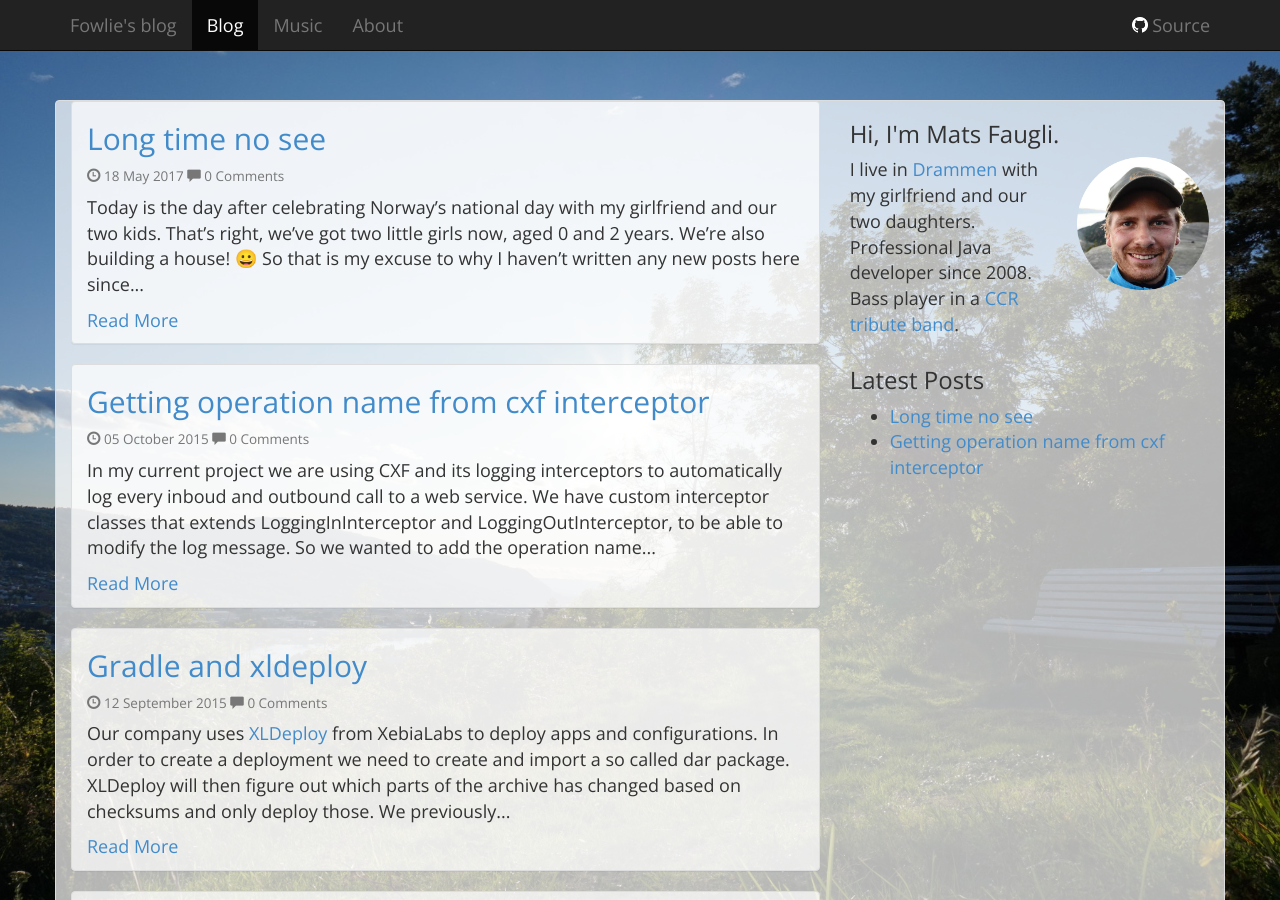
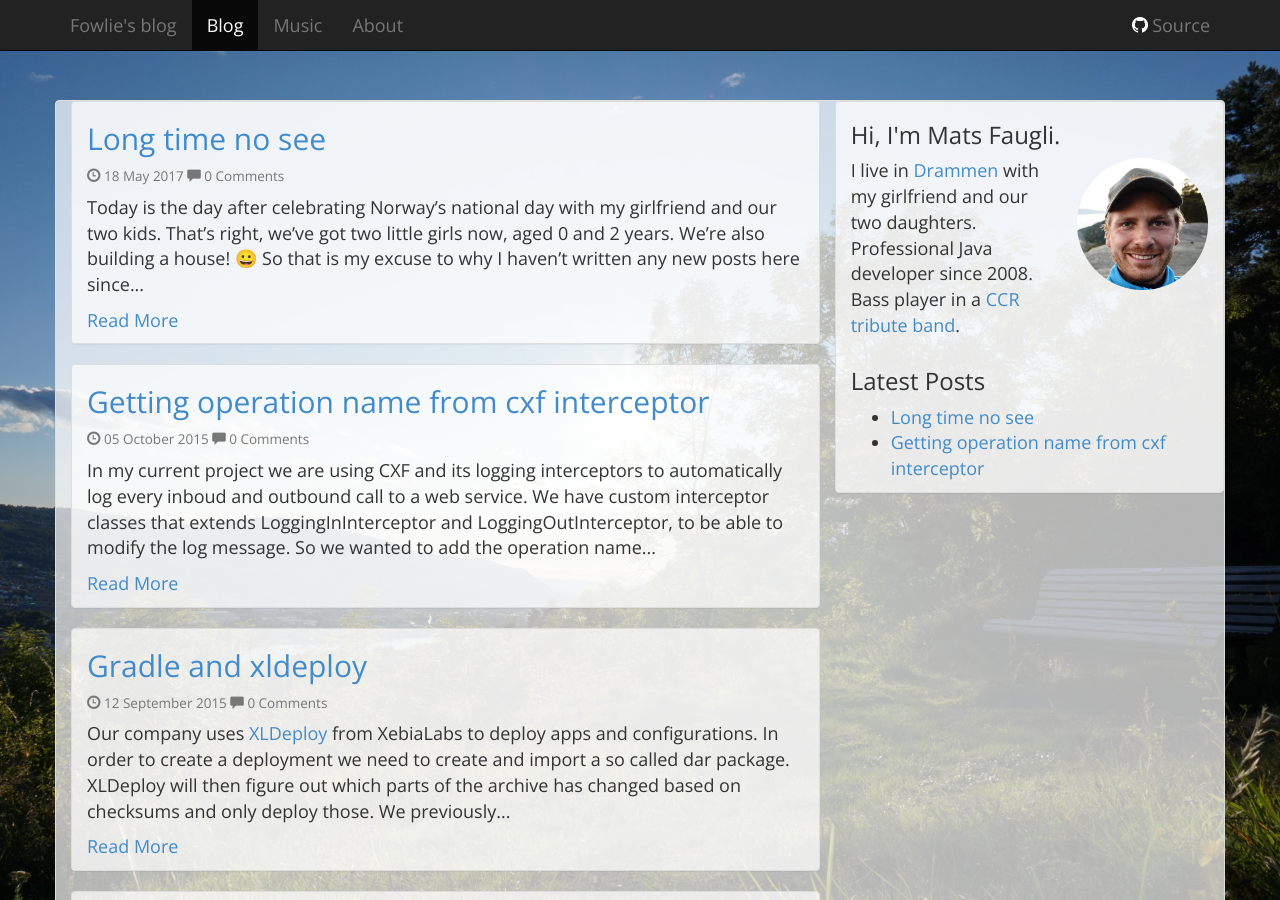
Before and after one commit to fowlie/fowlie.github.io, a Jekyll site: the page built from index.html, in a window 1280 px wide and 900 px high. Built offline with Jekyll 4.4.1, drawn with Linux system fonts in a browser that asks for light colours; nearby versions of some CDN libraries; emoji names are drawn with the system emoji font; the list of posts is cut into pages by our own code; comment, search, counter and statistics services are not loaded.

Commit message:
Split panel into small panels

```diff
--- a/_layouts/list.html
+++ b/_layouts/list.html
@@ -4,7 +4,7 @@
         <div class="col-sm-8">
           {{ content }}
         </div>
-        <div class="col-sm-4">
+        <div class="col-sm-4 panel panel-default">
           {% include sidebar.html %}
         </div>
       </div>
```
